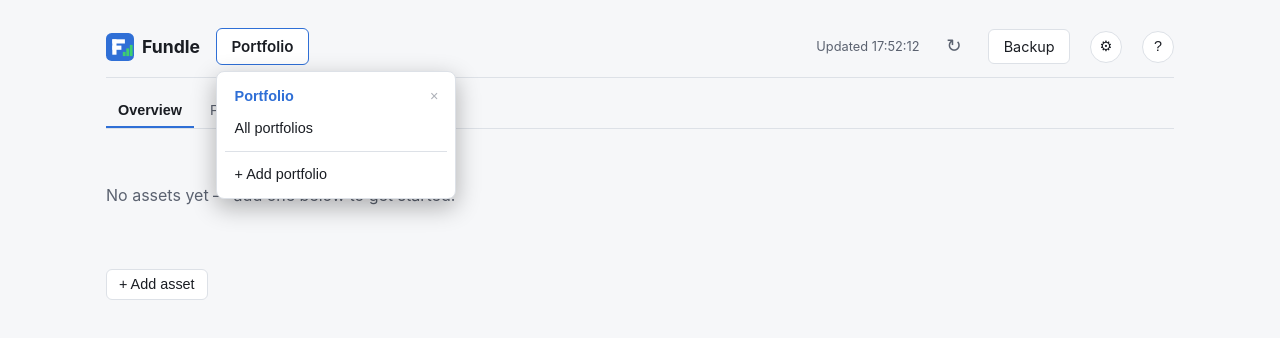
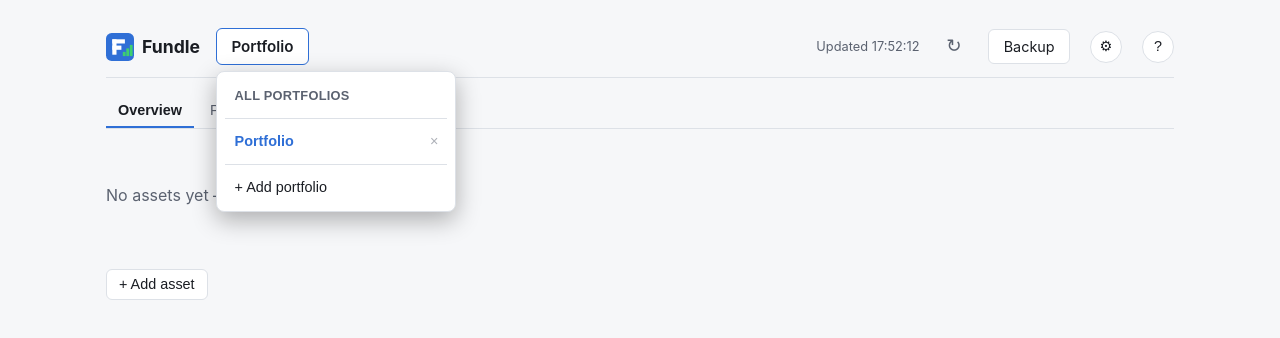
Before and after one commit to Gram21/fundle, a React (Vite) app: page / in a window 1280 px wide. Both pictures are taken after a click on the heading "Portfolio". Shown: the top 338 px of the page. Built offline with nearby package versions, Linux system fonts and the light colour scheme.

Commit message:
Pin "All portfolios" to the top of the portfolio menu, set apart visually
Moved above the per-portfolio rows with its own divider, styled as an
uppercase label so it reads as a distinct mode rather than another
portfolio in the list.

```diff
--- a/src/styles.css
+++ b/src/styles.css
@@ -226,6 +226,18 @@ h3 {
 .portfolio-menu-item.active {
   color: var(--accent);
   font-weight: 600;
+}
+
+.portfolio-menu-item.all-portfolios {
+  font-weight: 600;
+  text-transform: uppercase;
+  font-size: 0.8rem;
+  letter-spacing: 0.02em;
+  color: var(--text-muted);
+}
+
+.portfolio-menu-item.all-portfolios.active {
+  color: var(--accent);
 }
 
 .portfolio-menu-remove {
--- a/src/ui/PortfolioMenu.tsx
+++ b/src/ui/PortfolioMenu.tsx
@@ -28,6 +28,19 @@ export default function PortfolioMenu({
       <details ref={detailsRef} className="portfolio-menu">
         <summary>{label}</summary>
         <div className="portfolio-menu-panel">
+          <button
+            type="button"
+            className={viewAll ? 'portfolio-menu-item all-portfolios active' : 'portfolio-menu-item all-portfolios'}
+            onClick={() => {
+              onSelectAll()
+              close()
+            }}
+          >
+            All portfolios
+          </button>
+
+          <hr className="portfolio-menu-divider" />
+
           {portfolios.map((p) => (
             <div className="portfolio-menu-row" key={p.id}>
               <button
@@ -60,17 +73,6 @@ export default function PortfolioMenu({
             </div>
           ))}
 
-          <button
-            type="button"
-            className={viewAll ? 'portfolio-menu-item active' : 'portfolio-menu-item'}
-            onClick={() => {
-              onSelectAll()
-              close()
-            }}
-          >
-            All portfolios
-          </button>
-
           <hr className="portfolio-menu-divider" />
 
           <button
```
